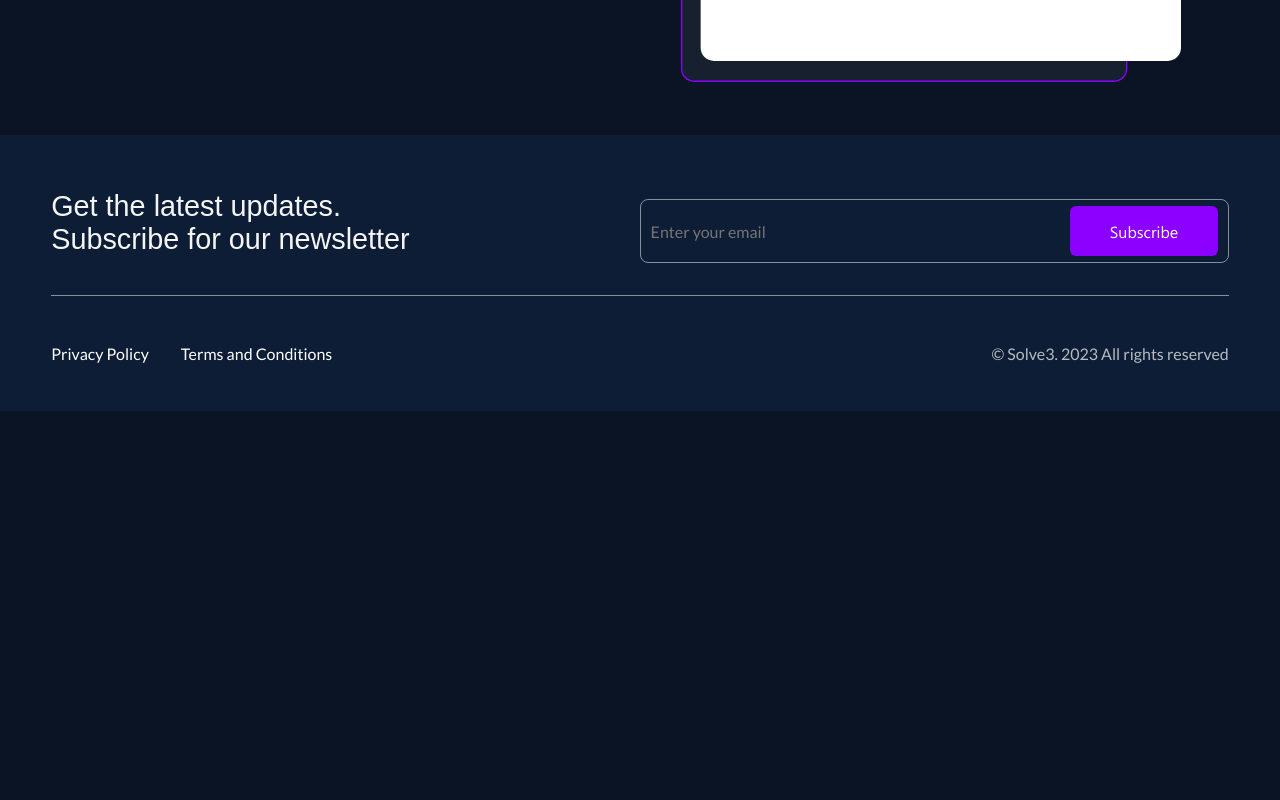
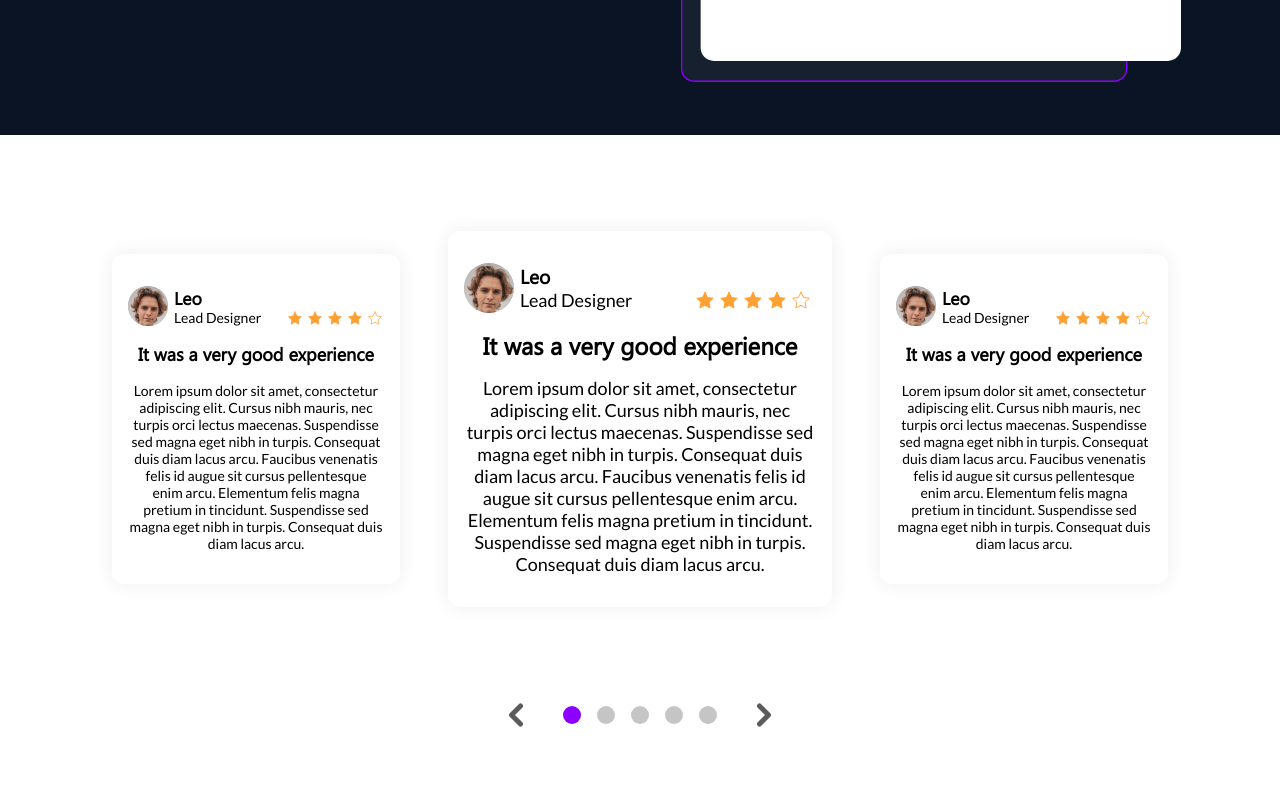
Before and after one commit to PavanSargar/solve3, a React (Vite) app: page / in a window 1280 px wide. Shown: the part 6240-7040 px from the top of the page. Before the commit the page ends 6651 px from the top, so only its background shows below. Built offline with nearby package versions, Linux system fonts and the light colour scheme.

Commit message:
carousel-added

```diff
--- a/src/App.jsx
+++ b/src/App.jsx
@@ -31,6 +31,7 @@ function App() {
       <Protect />
       <div className="line" />
 
+      <Carousel />
       <Footer />
     </Container>
   );
```
